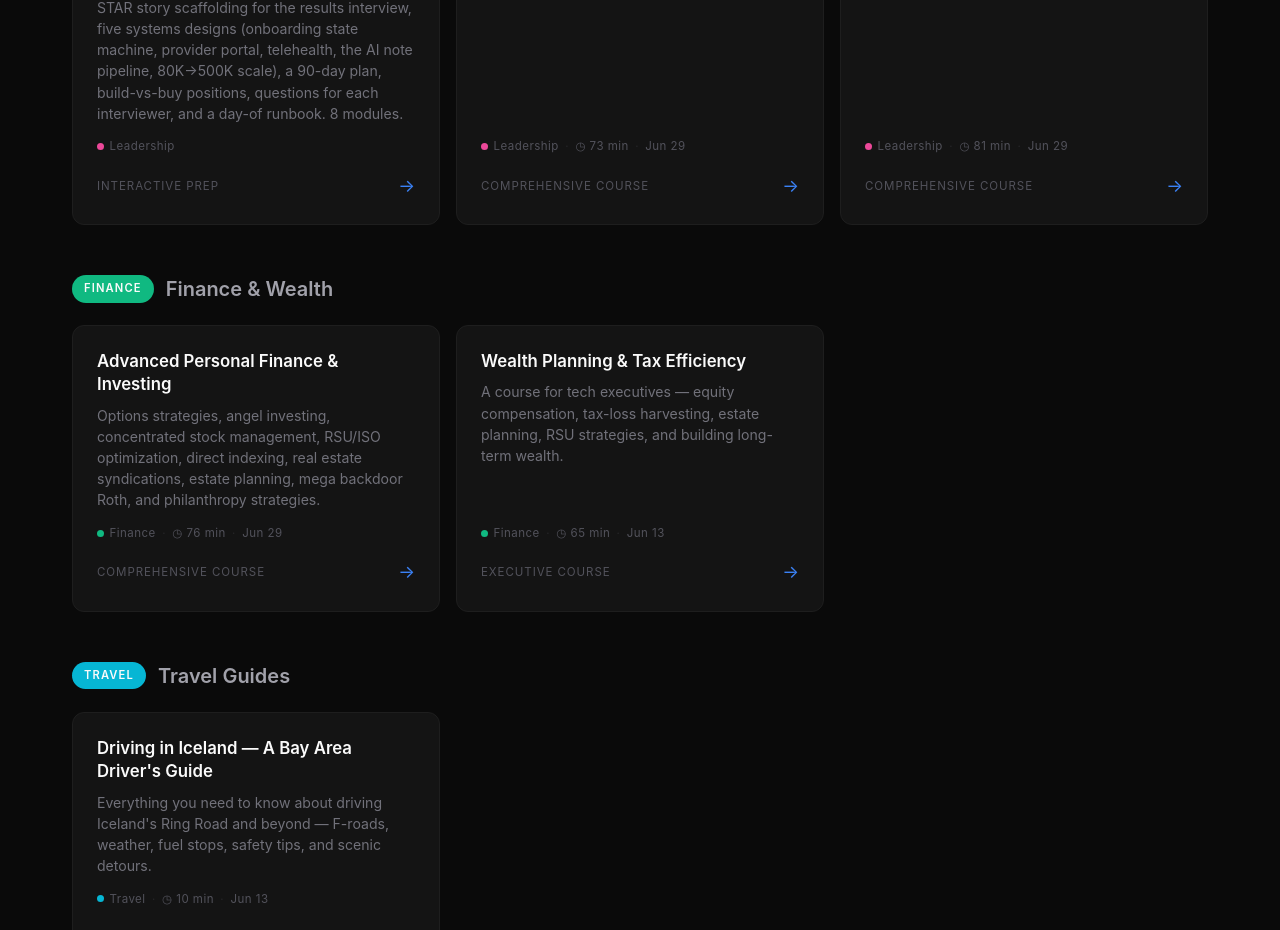
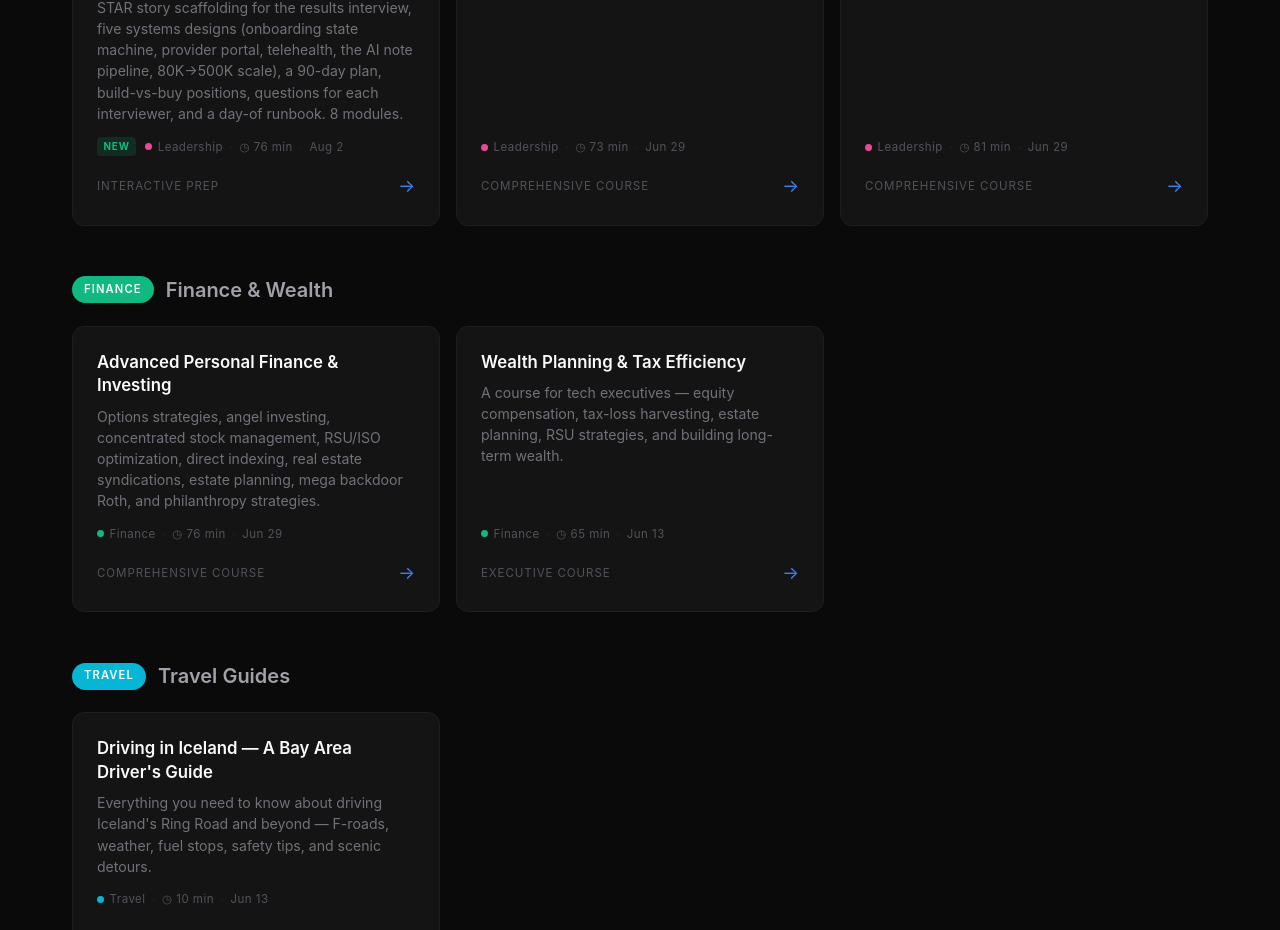
Before and after one commit to mustafa/courses, a website: page public/index.html in a window 1280 px wide. Shown: the part 7258-8188 px from the top of the page. Drawn offline with Linux system fonts and the light colour scheme.

Commit message:
Stamp index metadata for the Headway prep course
Co-Authored-By: Claude Opus 5 (1M context) <noreply@anthropic.com>

```diff
--- a/public/index.html
+++ b/public/index.html
@@ -752,7 +752,7 @@
             <h2 class="category-title">Engineering Leadership</h2>
         </div>
         <div class="grid">
-            <a class="card" href="headway-interview-prep.html">
+            <a class="card" href="headway-interview-prep.html" data-added="2026-08-02" data-words="15295">
                 <div class="card-title">Headway &mdash; Head of Provider Experience (Engineering) Interview Prep</div>
                 <div class="card-desc">A three-session prep course for the Headway engineering leadership loop: the managed-marketplace business model and the mental health access gap, what the ~40-engineer Provider Growth + Provider Experience org owns, a complete worked PRD for self-serve provider onboarding (plus a blank template), STAR story scaffolding for the results interview, five systems designs (onboarding state machine, provider portal, telehealth, the AI note pipeline, 80K&rarr;500K scale), a 90-day plan, build-vs-buy positions, questions for each interviewer, and a day-of runbook. 8 modules.</div>
                 <div class="card-footer">
```
